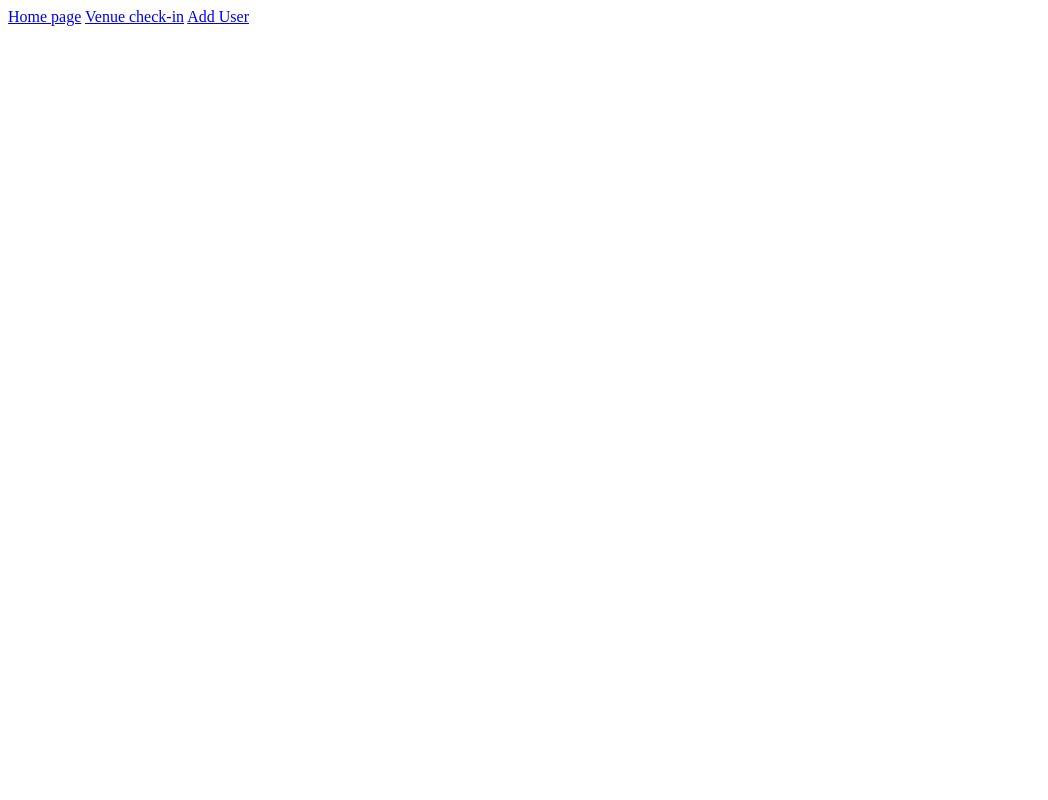
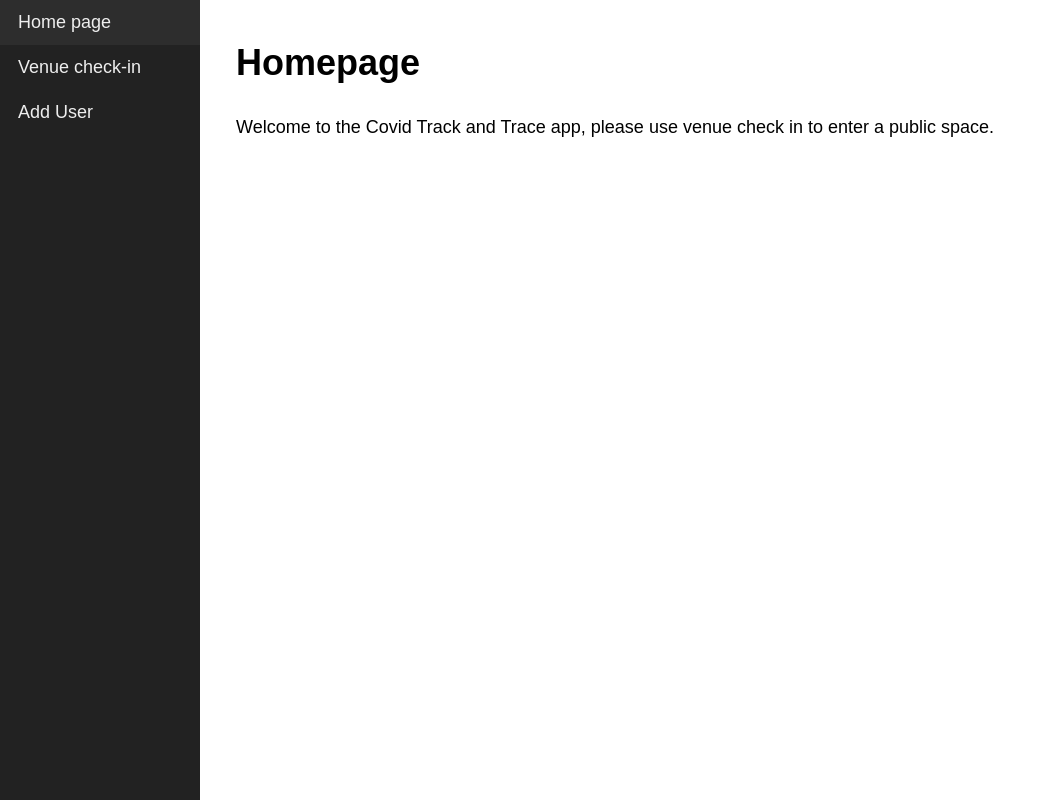
Before and after one commit to ejupialked/track-and-trace-web-app, a plain HTML site: page frontend/index.html in a window 1280 px wide. Shown: the whole page, without its empty margins (0-1048 px from the left). Drawn offline with Linux system fonts and the light colour scheme.

Commit message:
Add navigation and styling

```diff
--- a/frontend/index.html
+++ b/frontend/index.html
@@ -4,6 +4,7 @@
     <meta charset="UTF-8">
     <meta name="viewport" content="width=device-width, initial-scale=1.0">
     <title>Covid Track and Trace</title>
+    <link rel="stylesheet" href="./static/css/index.css">
 </head>
 <body>
     <nav class="nav">
@@ -11,6 +12,7 @@
         <a href="/venueCheckin" class="nav__link" data-link>Venue check-in</a>
         <a href="/addUser" class="nav__link" data-link>Add User</a>
     </nav>
+    <div id="app"></div>
     <script type="module" src="/static/js/index.js"></script>
 </body>
 </html>
--- /dev/null
+++ b/frontend/static/css/index.css
@@ -0,0 +1,37 @@
+body {
+    --nav-width: 200px;
+    margin: 0 0 0 var(--nav-width);
+    font-family: 'Quicksand', sans-serif;
+    font-size: 18px;
+}
+
+.nav {
+    position: fixed;
+    top: 0;
+    left: 0;
+    width: var(--nav-width);
+    height: 100vh;
+    background: #222222;
+}
+
+.nav__link {
+    display: block;
+    padding: 12px 18px;
+    text-decoration: none;
+    color: #eeeeee;
+    font-weight: 500;
+}
+
+.nav__link:hover {
+    background: rgba(255, 255, 255, 0.05);
+}
+
+#app {
+    margin: 2em;
+    line-height: 1.5;
+    font-weight: 500;
+}
+
+a {
+    color: #009579;
+}
--- a/frontend/static/js/index.js
+++ b/frontend/static/js/index.js
@@ -1,13 +1,17 @@
+import Homepage from "./views/Homepage.js"
+import VenueCheckin from "./views/VenueCheckin.js"
+import AddUser from "./views/AddUser.js"
+
+
 const navigateTo  = url => {
     history.pushState(null, null, url);
     router();
 }
 const router = async () => {
     const routes = [
-        { path: '/', view : () => console.log("Homepage")},
-        { path: '/venueCheckin', view : () => console.log("Venue check in...")},
-        { path: '/userProfile', view : () => console.log("User Profile...")},
-        { path: '/addUser', view : () => console.log("Add User")}
+        { path: '/', view: Homepage}, //Class reference
+        { path: '/venueCheckin', view : VenueCheckin},
+        { path: '/addUser', view : AddUser},
     ]
 
     const matchRoute = routes.map(route => {
@@ -26,22 +30,24 @@ const router = async () => {
         }
     }
 
+    //create new instance of view
+    const view = new match.route.view();
 
-    console.log(match.route.view())
+    document.querySelector("#app").innerHTML = await view.getHtml()
 };
 
-
+//reloads page when going back
+window.addEventListener('popstate', (e) => {
+    router();
+});
 
 
 document.addEventListener('DOMContentLoaded', () => {
-
-
-
     // Prevents from refreshing
-    document.body.addEventListener('click', e => {
-        if (e.target.matches("data-link")) {
-            e.preventDefault();
-            navigateTo(e.target.href)
+    document.body.addEventListener("click", e => {
+        if (e.target.matches("[data-link]")) {
+            e.preventDefault(); //stops from the following the link
+            navigateTo(e.target.href)//navigate to the page
         }
     })
    router();
--- /dev/null
+++ b/frontend/static/js/views/AbstractView.js
@@ -0,0 +1,10 @@
+export default class {
+    constructor() { }
+    setTitle(title) {
+        document.title = title;
+    }
+
+    async getHtml(){
+        return "";
+    }
+}
--- /dev/null
+++ b/frontend/static/js/views/AddUser.js
@@ -0,0 +1,12 @@
+import AbstractView from "./AbstractView.js"
+
+export default class extends AbstractView {
+    constructor() {
+        super();
+        this.setTitle("Add User");
+    }
+
+    async getHtml() {
+        return "<h1> Add User </h1>"
+    }
+}
--- /dev/null
+++ b/frontend/static/js/views/Homepage.js
@@ -0,0 +1,19 @@
+import AbstractView from "./AbstractView.js"
+
+export default class extends AbstractView {
+    constructor() {
+        super();
+        this.setTitle("Homepage");
+    }
+
+    async getHtml() {
+        return `<h1> Homepage </h1>
+
+
+        <p>Welcome to the Covid Track and Trace app, please use venue check in to enter a public space.</p>
+
+        `
+
+
+    }
+}
--- /dev/null
+++ b/frontend/static/js/views/VenueCheckin.js
@@ -0,0 +1,12 @@
+import AbstractView from "./AbstractView.js"
+
+export default class extends AbstractView {
+    constructor() {
+        super();
+        this.setTitle("Venue check-in");
+    }
+
+    async getHtml() {
+        return "<h1> Venue check-in </h1>"
+    }
+}
```
Also changed, not shown: README.md.
